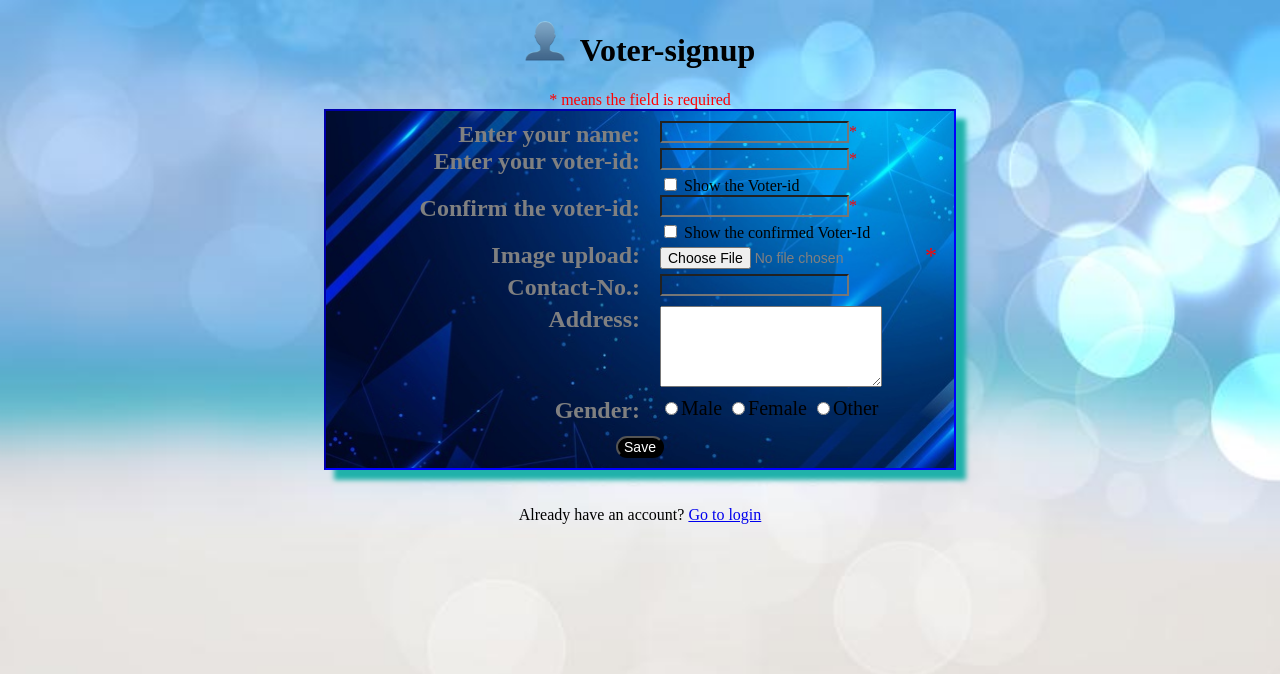
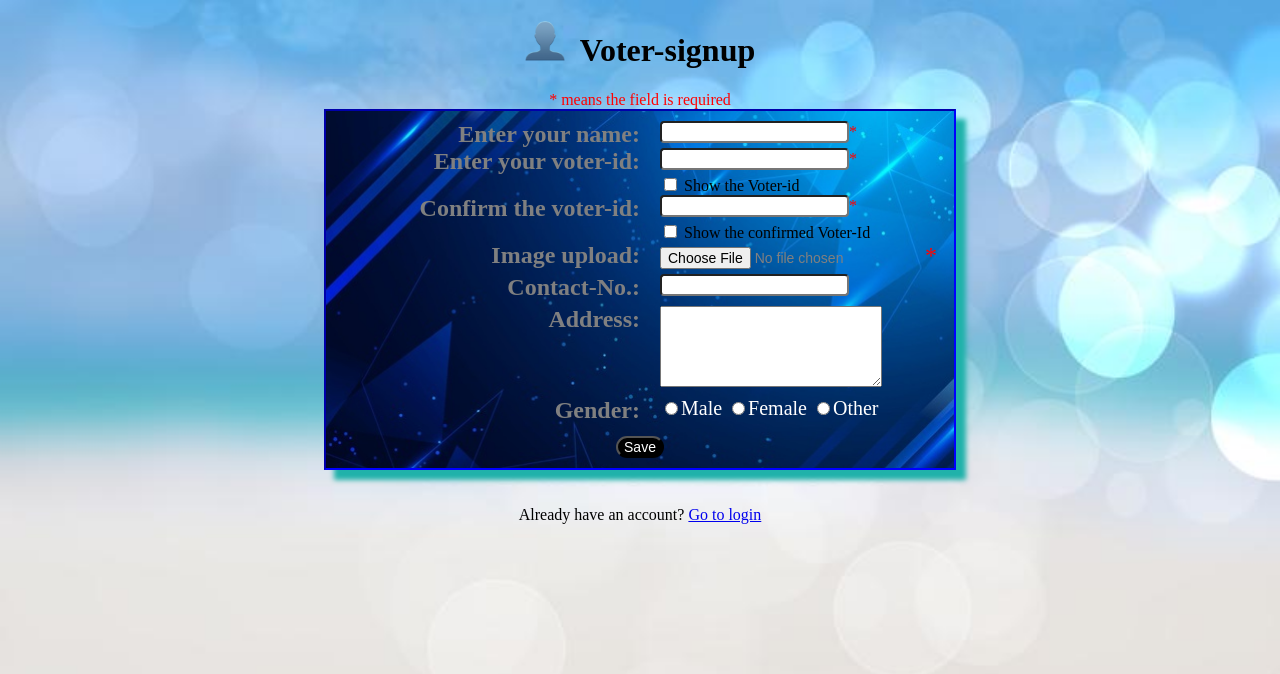
Before and after one commit to Gariman01/Remote_Voting_Machine, a PHP site: page /signup.php in a window 1280 px wide. Shown: the top 674 px of the page. Run offline with PHP 8.4, Linux system fonts and the light colour scheme.

Commit message:
Update signup.php

```diff
--- a/signup.php
+++ b/signup.php
@@ -113,14 +113,14 @@ function test_input($data) {
 
 
 <div class="item1"><strong>Enter your name:</strong></div>
-<div class="item2"><input type="text" name="user" value="<?php echo isset($_POST['user'])?htmlspecialchars($_POST['user']):"";?>"  required><span class="error">*</span></div>
+<div class="item2"><input style="background-color:white;border-radius:4px;" type="text" name="user" value="<?php echo isset($_POST['user'])?htmlspecialchars($_POST['user']):"";?>"  required><span class="error">*</span></div>
 
 <div class="item3" ><strong>Enter your voter-id:</strong></div>
-<div class="item4"><input type="password" name="pass1" id="myInput" pattern="[0-9]+" required><span class="error">*</span></div>
+<div class="item4"><input style="background-color:white;border-radius:4px;" type="password" name="pass1" id="myInput" pattern="[0-9]+" required><span class="error">*</span></div>
 <div class="item5" style="color:black;"><input type="checkbox" onclick="myFunction()">  Show the Voter-id</div>
 
 <div class="item6" ><strong>Confirm the voter-id:</strong></div>
-<div class="item7"><input type="password" name="pass2" id="myInput2" pattern="[0-9]+" required><span class="error">*</span></div>
+<div class="item7"><input style="background-color:white;border-radius:4px;" type="password" name="pass2" id="myInput2" pattern="[0-9]+" required><span class="error">*</span></div>
 <div class="item8" style="color:black;"><input type="checkbox" onclick="myFunction2()">  Show the confirmed Voter-Id</div>
 
 <script>
@@ -147,14 +147,14 @@ function myFunction2() {
 <div class="item10"><input type="file" name="upload" value="Choose_image" required><span class="error">*</span></div>
 
 <div class="item11"><strong>Contact-No.:</strong></div>
-<div class="item12"><input type="number" name="num" value="<?php echo isset($_POST['num'])?htmlspecialchars($_POST['num']):"";?>" ></div>
+<div class="item12"><input style="background-color:white;border-radius:4px;" type="number" name="num" value="<?php echo isset($_POST['num'])?htmlspecialchars($_POST['num']):"";?>" ></div>
 
 
 <div class="item13"><strong>Address:</strong></div>
 <div class="item14"><textarea name="address" rows="5" cols="25" value="<?php echo isset($_POST['address'])?htmlspecialchars($_POST['address']):"";?>" ></textarea></div>
 
 <div class="item15"><strong>Gender:</strong></div>
-<div class="item16" style="color:black;"><input type="radio" name="sex" value="Male" >Male
+<div class="item16" style="color:white;"><input type="radio" name="sex" value="Male" >Male
 		<input type="radio" name="sex" value="Female" >Female
 		<input type="radio" name="sex" value="Other" >Other
 </div>
```
